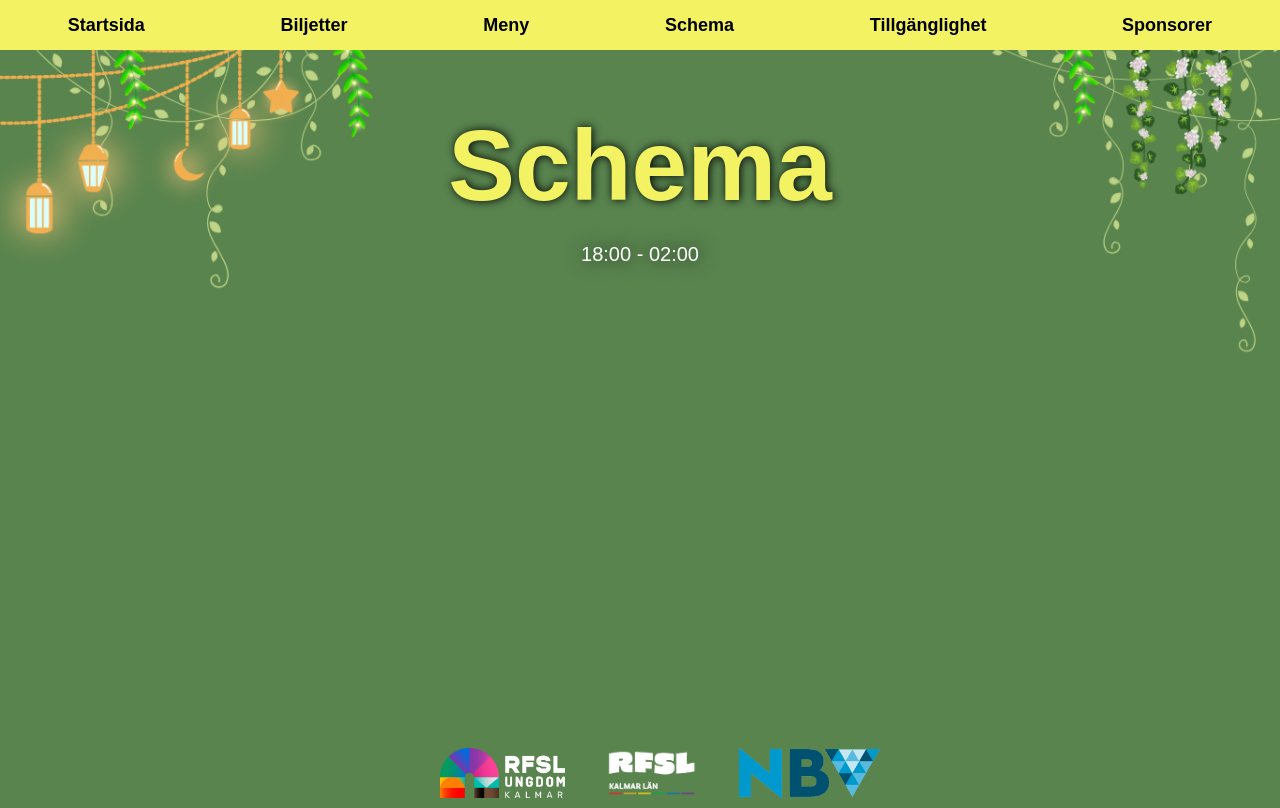
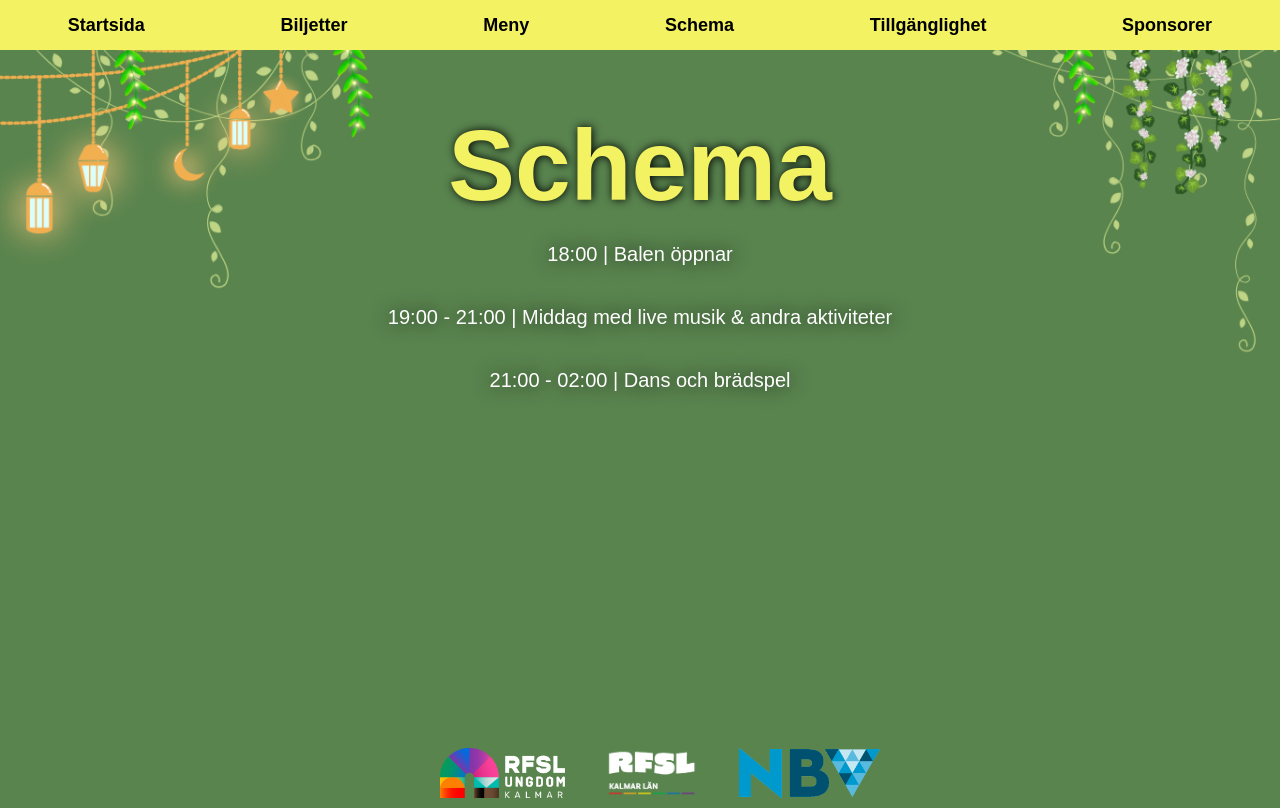
Before and after one commit to aarenb/queerbal-website, a React (Vite) app: page /schedule in a window 1280 px wide. Built offline with nearby package versions, Linux system fonts and the light colour scheme.

Commit message:
Add schedule

```diff
--- a/src/components/Schedule/Schedule.jsx
+++ b/src/components/Schedule/Schedule.jsx
@@ -10,7 +10,9 @@ function Schedule() {
       <img id="hangingDecorations" src="hangingDecorations.png"></img>
       <div id="main">
         <h1>Schema</h1>
-        <p>18:00 - 02:00</p>
+        <p>18:00 | Balen öppnar</p>
+        <p>19:00 - 21:00 | Middag med live musik & andra aktiviteter </p>
+        <p>21:00 - 02:00 | Dans och brädspel </p>
       </div>
       <Footer></Footer>
     </>
```
